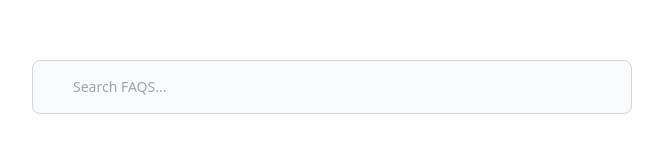
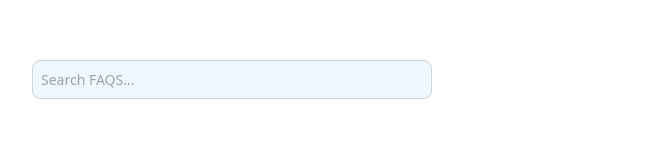
Before and after one commit to leol1111/oxl-faq-search, a website built with Vite: page index.html in a window 1280 px wide. Shown: the whole page, without its empty margins (308-971 px from the left). Built offline with nearby package versions, Linux system fonts and the light colour scheme.

Commit message:
first commit

```diff
--- a/index.html
+++ b/index.html
@@ -1,28 +1,41 @@
 <!doctype html>
 <html lang="en">
+
 <head>
   <meta charset="UTF-8" />
   <link rel="icon" type="image/svg+xml" href="/vite.svg" />
   <meta name="viewport" content="width=device-width, initial-scale=1.0" />
   <title>Oxalis FAQS Search</title>
 </head>
+<style>
+  .faqs-search {
+    display: block;
+    width: 400px;
+    padding: 8px;
+    font-size: 14px;
+    border-radius: 8px;
+    background-color: aliceblue;
+    border: 1px solid #d3d3d9;
+  }
+
+  .faqs-search:focus {
+    outline: none;
+    border: 2px solid rgb(31, 127, 42);
+  }
+</style>
+
 <body>
 
   <div class="w-[600px] mt-[60px] mx-auto">
-      <gen-search-widget
-      configId="c90331b0-ebee-4630-ba9c-3167969e2d80"
-      triggerId="searchWidgetTrigger">
+    <gen-search-widget configId="c90331b0-ebee-4630-ba9c-3167969e2d80" triggerId="searchWidgetTrigger">
     </gen-search-widget>
 
-<input class="block w-full p-4 ps-10 text-sm text-gray-900 border border-gray-300 rounded-lg bg-gray-50 focus:ring-blue-500 focus:border-blue-500 " placeholder="Search FAQS..."  id="searchWidgetTrigger" />
+    <input class="faqs-search" placeholder="Search FAQS..." id="searchWidgetTrigger" />
   </div>
-
-
-
-
 
   <!-- Widget JavaScript bundle -->
   <script src="https://cloud.google.com/ai/gen-app-builder/client?hl=en_US"></script>
   <script type="module" src="/main.js"></script>
 </body>
+
 </html>
```
Lines whose indentation alone changed are shown as unchanged.
